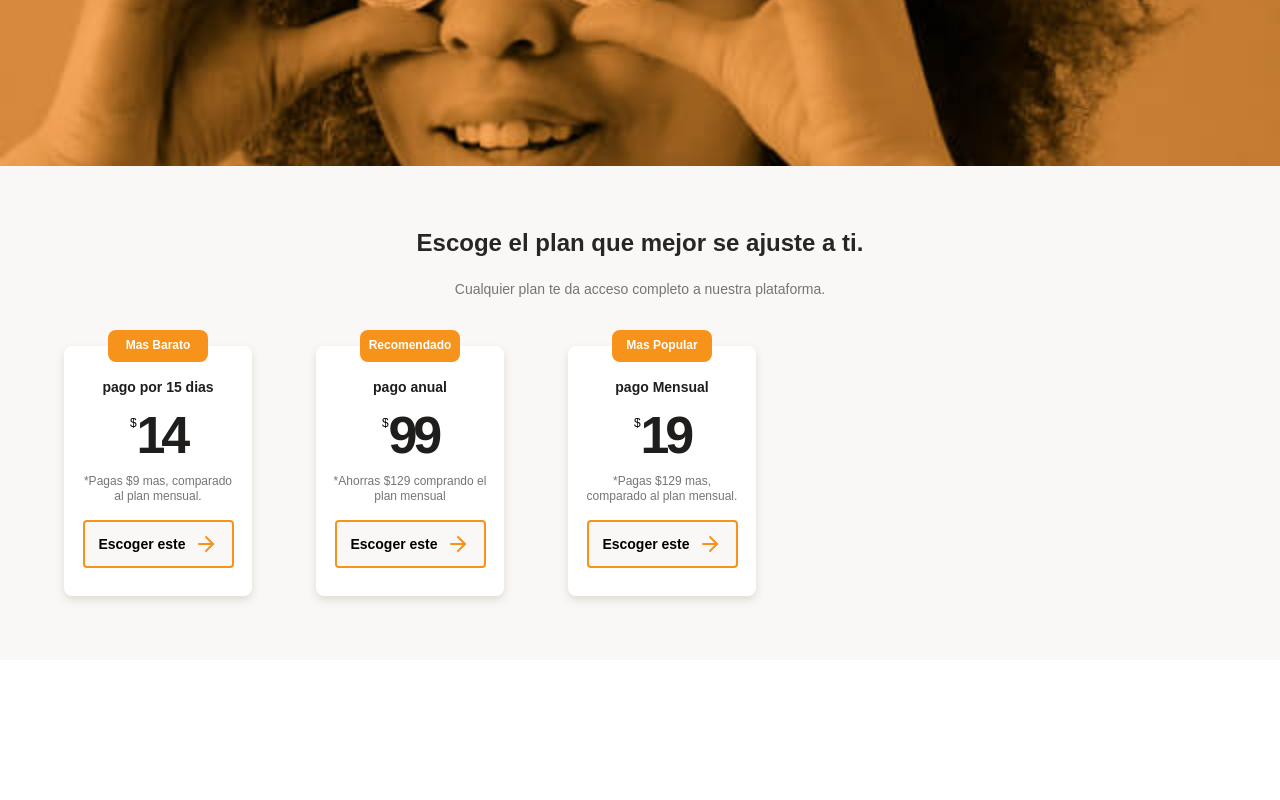
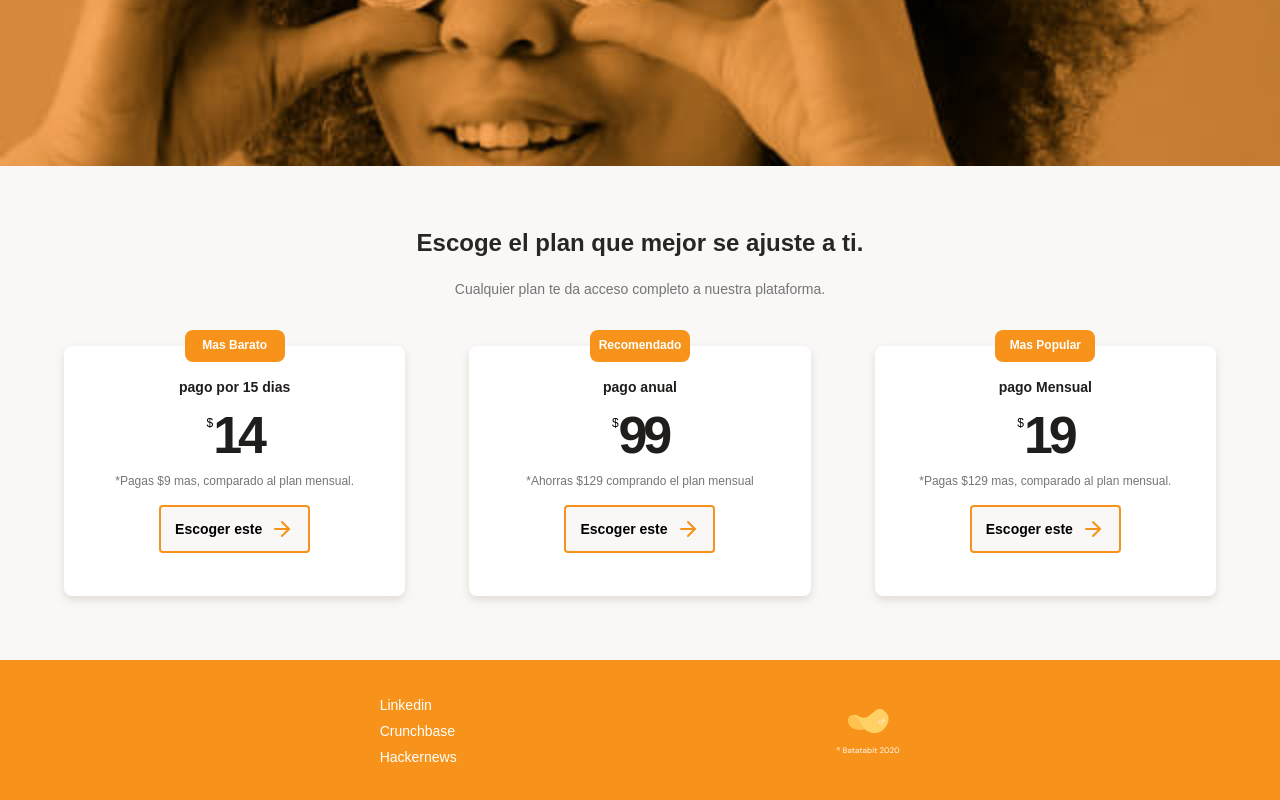
Before and after one commit to EstebanDev08/curso-responsive-deseing, a plain HTML site: page index.html in a window 1280 px wide. Shown: the part 2146-2946 px from the top of the page. Before the commit the page ends 2806 px from the top, so only its background shows below. Drawn offline with Linux system fonts and the light colour scheme.

Commit message:
footer terminado

```diff
--- a/CSS/Mobile.css
+++ b/CSS/Mobile.css
@@ -481,7 +481,8 @@ main{
     position: relative;
     scroll-snap-align: center;
     height: 250px;
-    width: 188px;
+    min-width: 188px;
+    width: 100%;
 
 
     margin: 48px 32px 64px 32px;
@@ -606,3 +607,26 @@ main{
     background-image: url("/icons/orange-right-arrow.svg");
 
 }
+
+footer{
+    display: flex;
+    min-width: 320px;
+    width: 100%;
+    height: 150px;
+    justify-content: space-evenly;
+    align-items: center;
+
+    background: var(--bitcoin-orange);
+}
+
+
+footer ul{
+    list-style: none;
+    font-weight: 500;
+    font-size: 14px;
+    line-height: 18px;
+    color: var(--just-white);
+}
+footer ul li{
+    margin-bottom: 8px;
+}
--- a/index.html
+++ b/index.html
@@ -151,6 +151,18 @@
 
     <footer>
 
+        <div>
+            <ul>
+                <li><a>Linkedin</a></li>
+                <li><a>Crunchbase</a></li>
+                <li><a>Hackernews</a></li>
+            </ul>
+        </div>
+
+        <figure>
+            <img src="./img/logo-footer.svg" alt="logo-batabit">
+        </figure>
+
 
 
     </footer>
```
